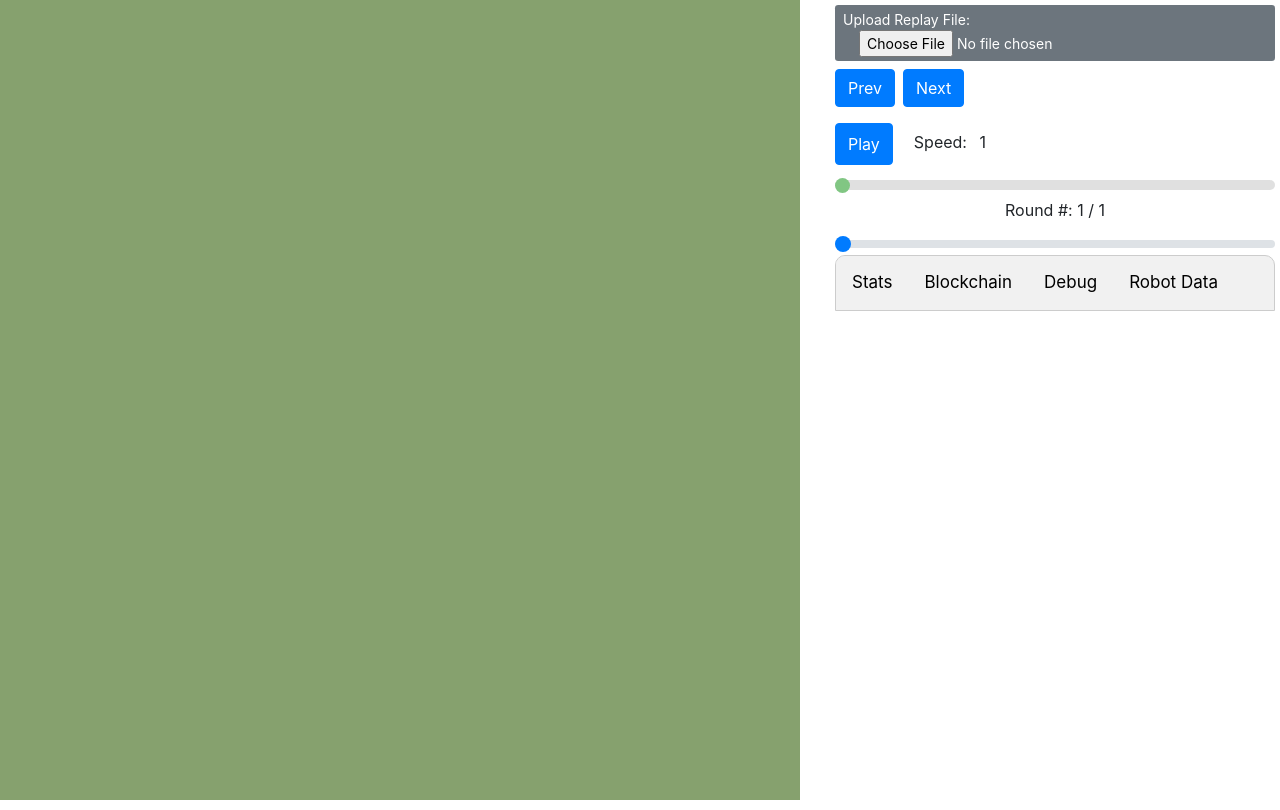
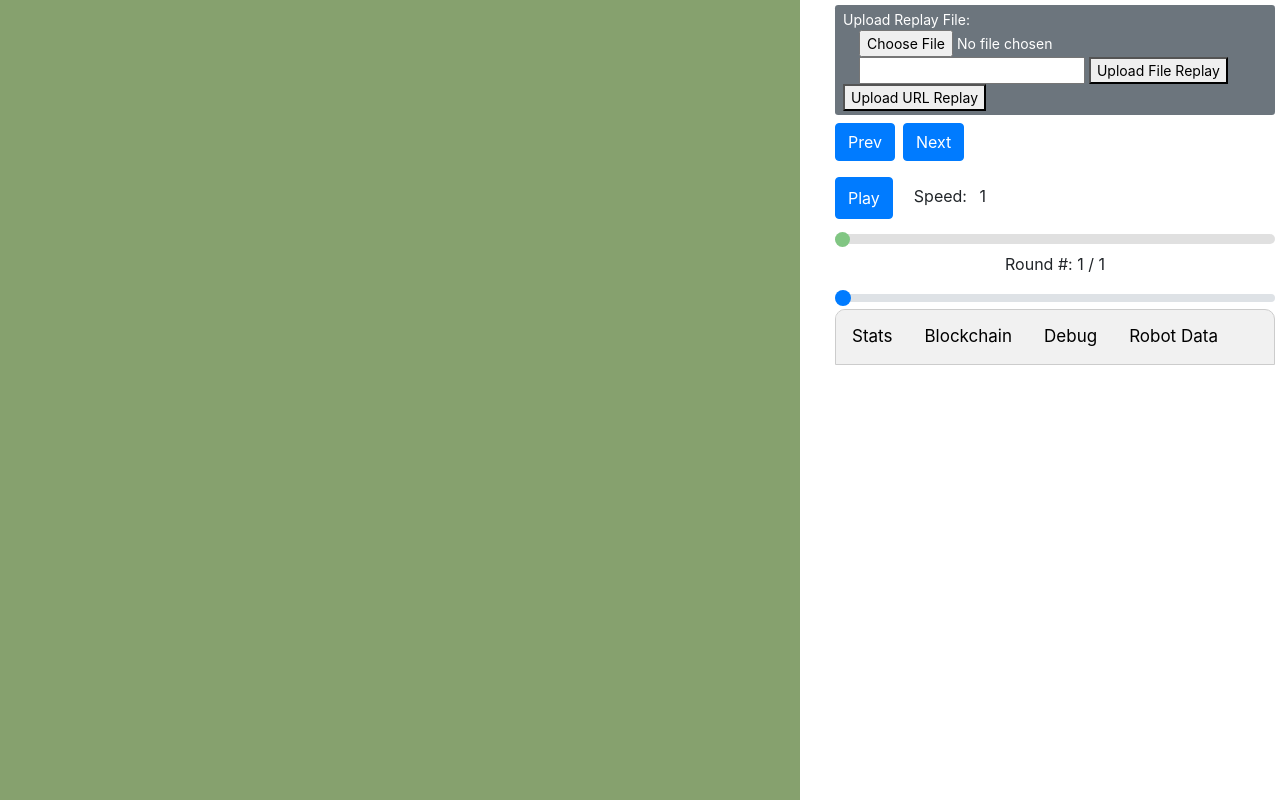
Before and after one commit to CodingClash/codingclash2020-scaffold, a plain HTML site: page visualizer/index.html in a window 1280 px wide. Drawn offline with Linux system fonts and the light colour scheme.

Commit message:
Add @jay jayjay's url replay upload feature

```diff
--- a/visualizer/index.html
+++ b/visualizer/index.html
@@ -11,7 +11,10 @@
         <div id="stats" style="flex-grow: 100; padding: 5px; display: block;">
             <label class="btn-secondary btn-sm btn-block">
                 Upload Replay File:
-                <input type="file" id="myFile" name="filename" class="ml-3" accept="text/plain" onchange="uploadReplay();">
+                <input type="file" id="myFile" name="filename" class="ml-3" accept="text/plain">
+                <input type="url" id="myUrl" class="ml-3">
+                <button onclick="uploadReplay();">Upload File Replay</button>
+                <button onclick="uploadURLReplay();">Upload URL Replay</button>
             </label>
             <div class="btn-toolbar mb-3" role="toolbar">
                 <button class="btn btn-primary mr-2" onclick="updateBoardNum(board_num - 1);">Prev</button>
--- a/visualizer/index.js
+++ b/visualizer/index.js
@@ -279,6 +279,19 @@ function uploadReplay(){
     fileReader.readAsText($('#myFile').prop('files')[0]);
 }
 
+function uploadURLReplay(){
+    let fileReader = new FileReader();
+    fileReader.onload = () => processReplay(fileReader.result);
+
+    var request = new XMLHttpRequest();
+    request.open('GET', $('#myUrl')[0].value, true);
+    request.responseType = 'blob';
+    request.onload = function() {
+        fileReader.readAsText(request.response);
+    };
+    request.send();
+}
+
 function keydown(e){
     console.log(e.code);
     switch(e.code){
```
Also changed, not shown: 1 other file.
